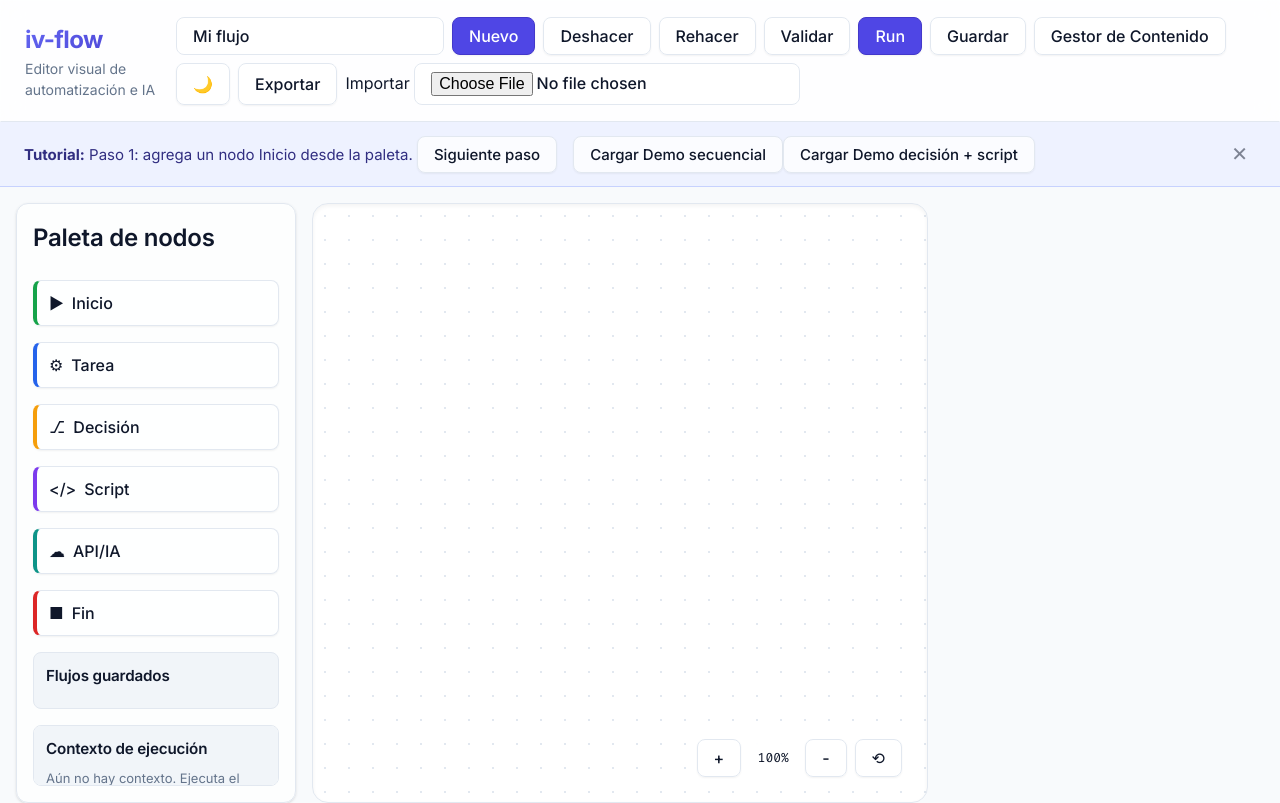
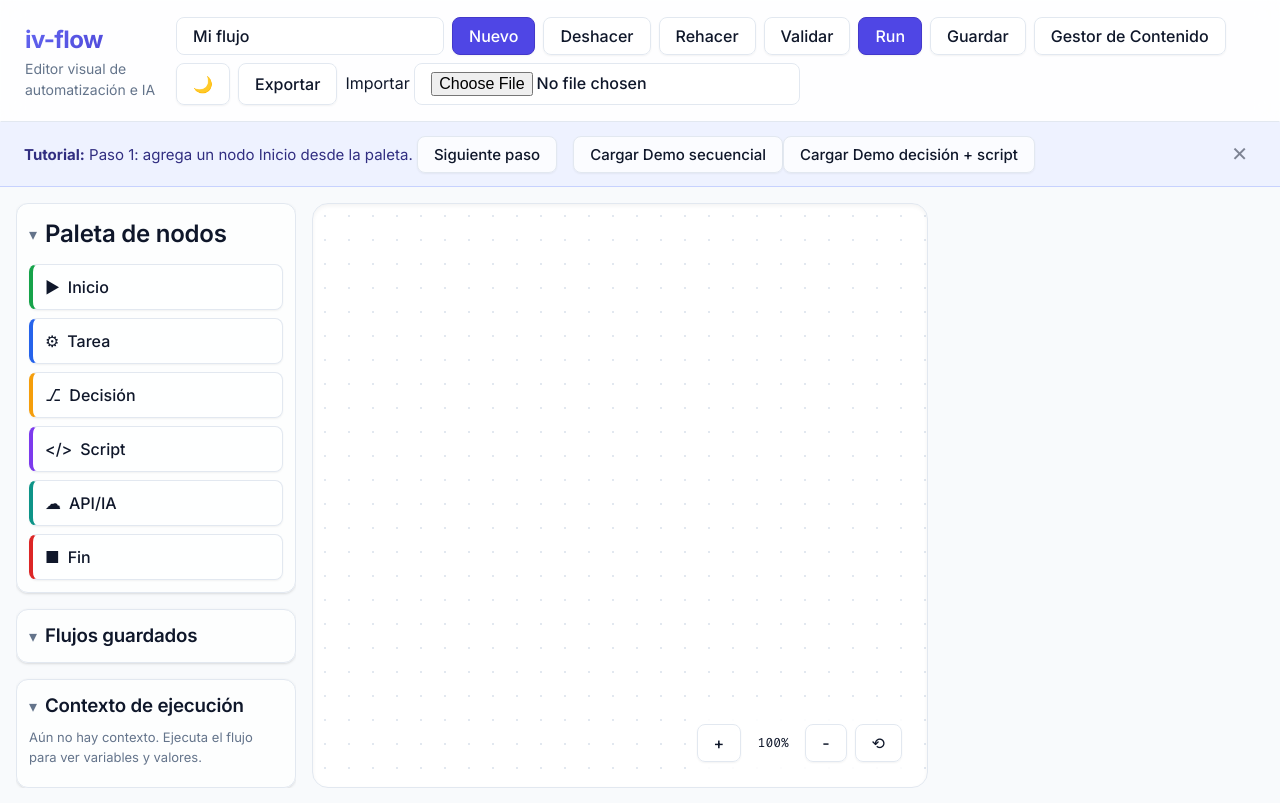
Before and after one commit to Erredebe/flow-gen, an Angular app: page / in a window 1280 px wide. Shown: the top 803 px of the page. Built offline with nearby package versions, Linux system fonts and the light colour scheme.

Commit message:
Separa paneles laterales en tarjetas expandibles

```diff
--- a/src/app/app.component.css
+++ b/src/app/app.component.css
@@ -197,7 +197,15 @@ input:focus, select:focus, textarea:focus {
   flex-grow: 1;
 }
 
-.sidebar, .properties {
+.left-panels {
+  display: flex;
+  flex-direction: column;
+  gap: var(--space-4);
+  overflow-y: auto;
+  max-height: calc(100vh - 200px);
+}
+
+.properties {
   display: flex;
   flex-direction: column;
   gap: var(--space-4);
@@ -218,20 +226,49 @@ h2, h3, h4 {
 }
 
 
-.sidebar-box {
+.sidebar-card {
   border: 1px solid var(--border-color);
-  border-radius: var(--radius-md);
-  background: var(--bg-sidebar);
+  border-radius: var(--radius-lg);
+  background: var(--bg-panel);
+  box-shadow: var(--shadow);
   padding: var(--space-3);
 }
 
-.sidebar-box h3 {
-  margin: 0 0 var(--space-2);
-  font-size: 0.95rem;
+.sidebar-card summary {
+  cursor: pointer;
+  display: flex;
+  align-items: center;
+  gap: var(--space-2);
+  list-style: none;
+}
+
+.sidebar-card summary::-webkit-details-marker {
+  display: none;
+}
+
+.sidebar-card summary::before {
+  content: "▸";
+  color: var(--text-muted);
+}
+
+.sidebar-card[open] summary::before {
+  content: "▾";
+}
+
+.sidebar-card summary h2,
+.sidebar-card summary h3 {
+  margin: 0;
+}
+
+.palette-content {
+  margin-top: var(--space-3);
+  display: flex;
+  flex-direction: column;
+  gap: var(--space-2);
 }
 
 /* Node Palette */
-.sidebar button {
+.palette-content button {
   width: 100%;
   justify-content: flex-start;
   padding: var(--space-3);
--- a/src/app/app.component.html
+++ b/src/app/app.component.html
@@ -36,8 +36,10 @@
   </section>
 
   <main class="workspace">
-    <aside class="sidebar">
-      <h2>Paleta de nodos</h2>
+    <aside class="left-panels">
+      <details class="sidebar-card" open>
+        <summary><h2>Paleta de nodos</h2></summary>
+        <div class="palette-content">
           <button
             *ngFor="let template of templates"
             [style.border-left-color]="template.color"
@@ -45,17 +47,19 @@
             <span>{{ template.icon }}</span>
             {{ template.label }}
           </button>
+        </div>
+      </details>
 
-      <section class="sidebar-box">
-        <h3>Flujos guardados</h3>
+      <details class="sidebar-card" open>
+        <summary><h3>Flujos guardados</h3></summary>
         <div *ngFor="let flow of savedFlows" class="saved-item">
           <button (click)="loadFlow(flow.id)">{{ flow.name }}</button>
           <button class="danger" (click)="deleteFlow(flow.id)">✕</button>
         </div>
-      </section>
+      </details>
 
-      <section class="sidebar-box context-panel">
-        <h3>Contexto de ejecución</h3>
+      <details class="sidebar-card context-panel" open>
+        <summary><h3>Contexto de ejecución</h3></summary>
 
         <div class="context-empty" *ngIf="!contextHistory.length && !contextEntries(executionContext).length">
           Aún no hay contexto. Ejecuta el flujo para ver variables y valores.
@@ -89,10 +93,10 @@
             <p class="context-empty" *ngIf="!contextEntries(snapshot.context).length">Sin variables en este punto.</p>
           </details>
         </div>
-      </section>
+      </details>
 
-      <section class="sidebar-box connection-list" *ngIf="connections.length">
-        <h3>Conexiones</h3>
+      <details class="sidebar-card connection-list" *ngIf="connections.length" open>
+        <summary><h3>Conexiones</h3></summary>
         <div
           *ngFor="let connection of connections"
           class="saved-item"
@@ -101,7 +105,7 @@
           <small>{{ nodeLabel(connection.fromNodeId) }} → {{ nodeLabel(connection.toNodeId) }} ({{ connection.fromPort }})</small>
           <button class="danger" (click)="removeConnection(connection.id); $event.stopPropagation()">✕</button>
         </div>
-      </section>
+      </details>
     </aside>
 
     <section class="canvas-wrapper" (wheel)="onWheel($event)">
```
Lines whose indentation alone changed are shown as unchanged.
